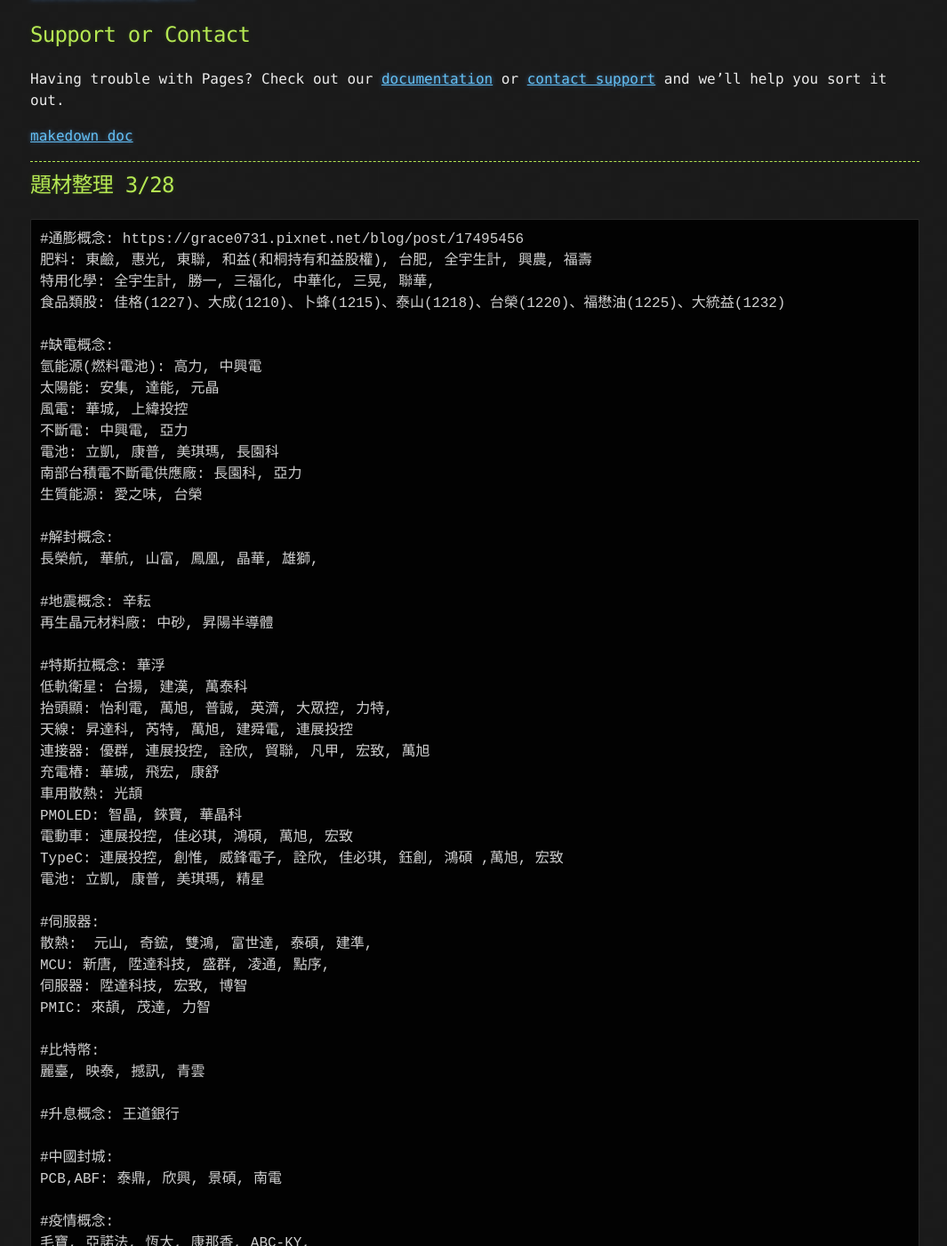
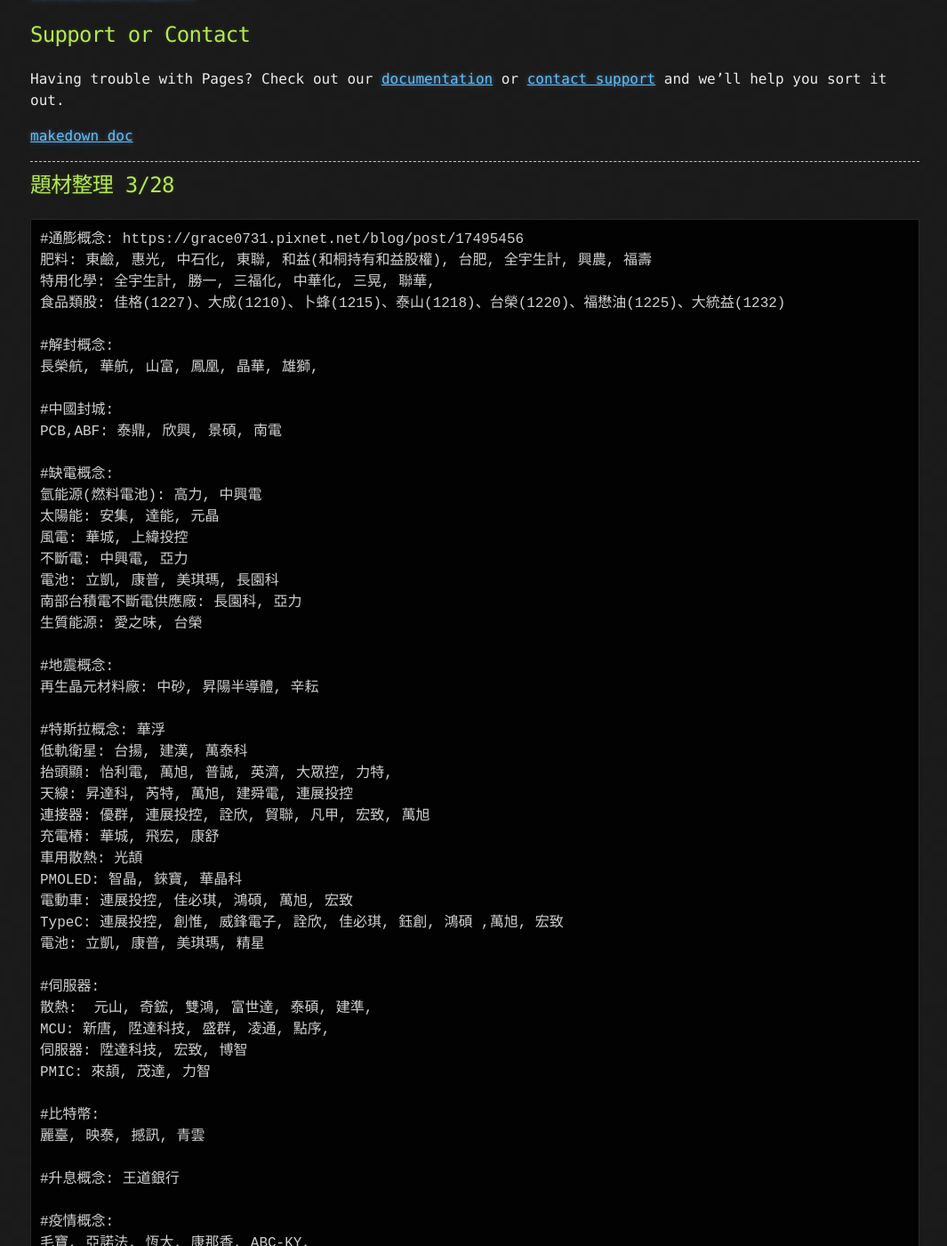
Before and after one commit to lepg5487/Stock_God, a Jekyll site: the page built from index.md, in a window 1280 px wide and 1400 px high, scrolled down 17803 px. Shown: the whole window at 89% size, without its empty margins (106-1171 px from the left). Built offline with Jekyll 4.4.1, drawn with Linux system fonts in a browser that asks for light colours; our own code applies the rules of GitHub Pages for plain Markdown files; some of the changed lines change nothing that is shown; some of the changed text lies outside the part shown.

Commit message:
Update index.md

````diff
--- a/index.md
+++ b/index.md
@@ -757,9 +757,15 @@
 ## 題材整理 3/28
 ```
 #通膨概念: https://grace0731.pixnet.net/blog/post/17495456
-肥料: 東鹼, 惠光, 東聯, 和益(和桐持有和益股權), 台肥, 全宇生計, 興農, 福壽
+肥料: 東鹼, 惠光, 中石化, 東聯, 和益(和桐持有和益股權), 台肥, 全宇生計, 興農, 福壽
 特用化學: 全宇生計, 勝一, 三福化, 中華化, 三晃, 聯華,
 食品類股: 佳格(1227)、大成(1210)、卜蜂(1215)、泰山(1218)、台榮(1220)、福懋油(1225)、大統益(1232)
+
+#解封概念:
+長榮航, 華航, 山富, 鳳凰, 晶華, 雄獅,
+
+#中國封城:
+PCB,ABF: 泰鼎, 欣興, 景碩, 南電
 
 #缺電概念:
 氫能源(燃料電池): 高力, 中興電
@@ -770,11 +776,8 @@
 南部台積電不斷電供應廠: 長園科, 亞力
 生質能源: 愛之味, 台榮
 
-#解封概念:
-長榮航, 華航, 山富, 鳳凰, 晶華, 雄獅,
-
-#地震概念: 辛耘
-再生晶元材料廠: 中砂, 昇陽半導體
+#地震概念:
+再生晶元材料廠: 中砂, 昇陽半導體, 辛耘
 
 #特斯拉概念: 華浮
 低軌衛星: 台揚, 建漢, 萬泰科
@@ -799,9 +802,6 @@
 
 #升息概念: 王道銀行
 
-#中國封城:
-PCB,ABF: 泰鼎, 欣興, 景碩, 南電
-
 #疫情概念:
 毛寶, 亞諾法, 恆大, 康那香, ABC-KY,
 宅配通, 嘉里大榮, 寶齡富錦
````
